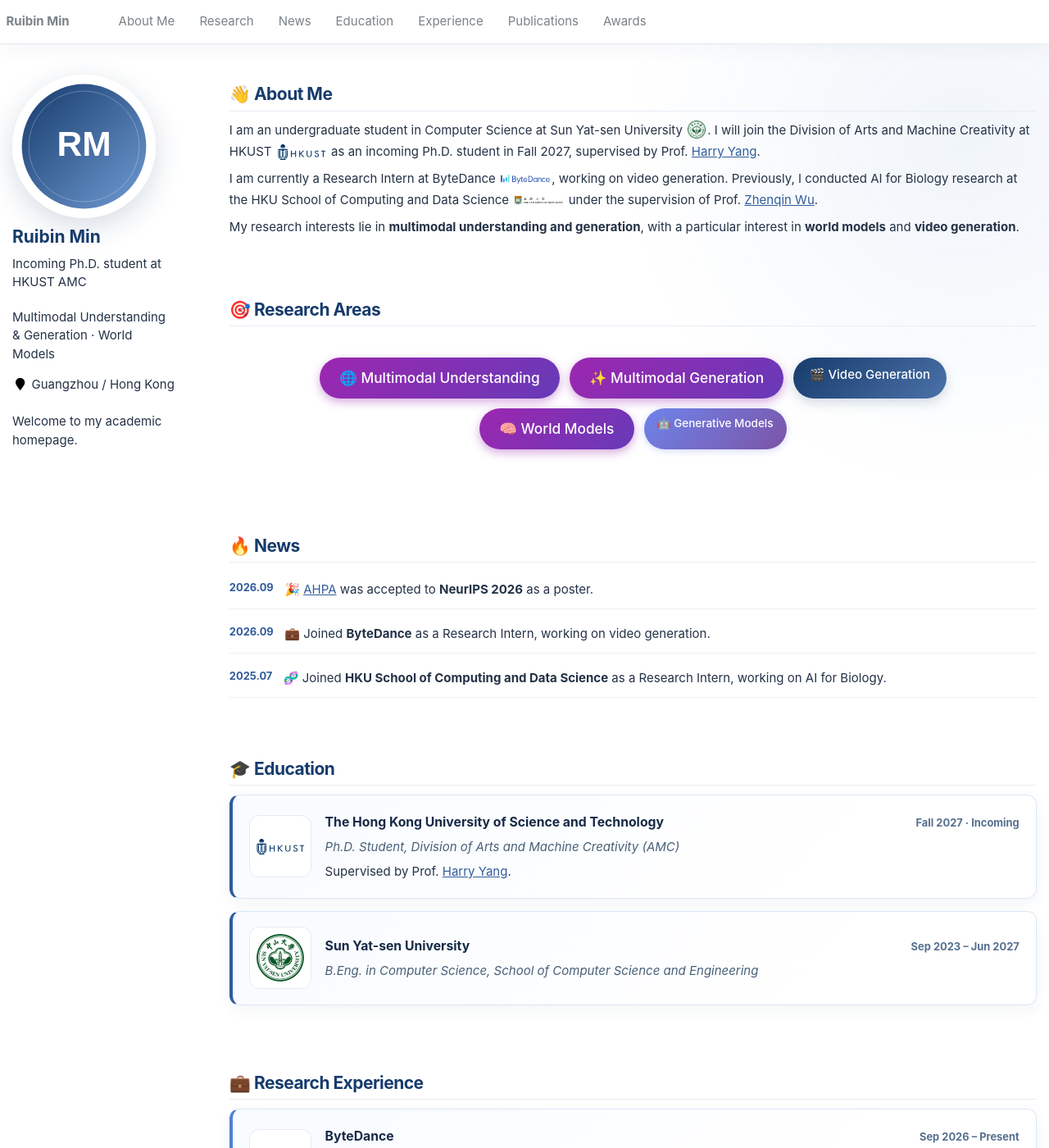
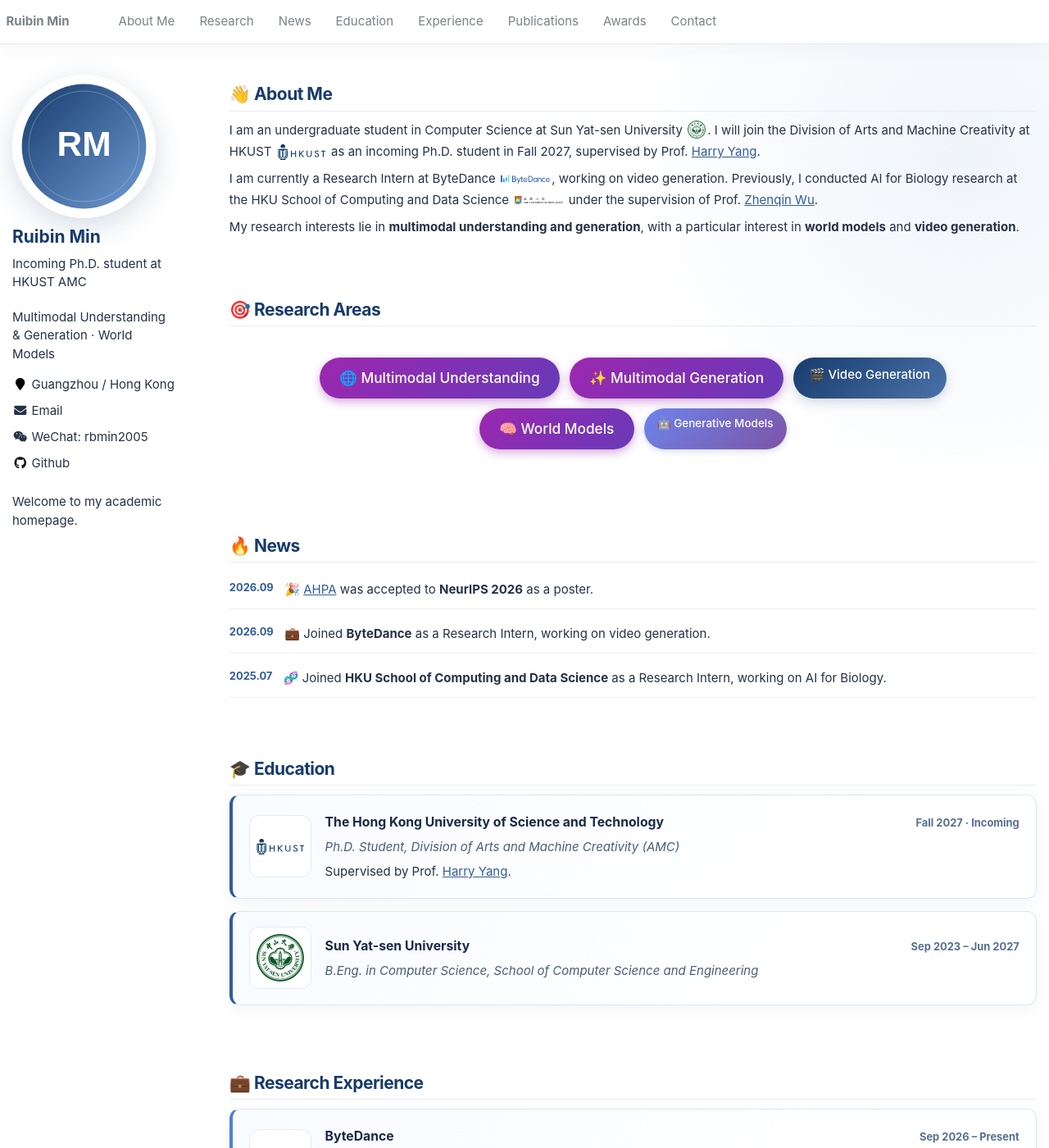
Before and after one commit to UIOSN/UIOSN.github.io, a Jekyll site: the page built from _pages/about.md, in a window 1280 px wide and 1400 px high. Shown: the whole window at 82% size. Built offline with Jekyll 4.4.1, drawn with Linux system fonts in a browser that asks for light colours; a script that is not in the unit is left out; some of the changed text lies outside the part shown.

Commit message:
Add contact details and GitHub profile

```diff
--- a/_config.yml
+++ b/_config.yml
@@ -11,7 +11,7 @@ title                    : "Ruibin Min"
 title_separator          : "-"
 name                     : "Ruibin Min"
 description              : "Multimodal Understanding & Generation · World Models"
-repository               : "ruibin-min/ruibin-min-homepage" # update to your GitHub owner/repository before publishing
+repository               : "UIOSN/UIOSN.github.io"
 google_scholar_stats_use_cdn : false
 
 # google analytics
@@ -32,7 +32,8 @@ author:
   pubmed           :
   googlescholar    :
   resume           :
-  email            :
+  email            : "ruibinmin@gmail.com"
+  wechat           : "rbmin2005"
   resume     : ""
   uri              :
   bitbucket        :
@@ -41,7 +42,7 @@ author:
   flickr           :
   facebook         :
   foursquare       :
-  github           :
+  github           : "UIOSN"
   google_plus      :
   keybase          :
   instagram        :
--- a/_data/navigation.yml
+++ b/_data/navigation.yml
@@ -20,3 +20,6 @@ main:
 
   - title: "Awards"
     url: "/#-honors-and-awards"
+
+  - title: "Contact"
+    url: "/#-contact"
--- a/_includes/author-profile.html
+++ b/_includes/author-profile.html
@@ -30,6 +30,9 @@
       {% endif %}
       {% if author.email %}
         <li><a href="mailto:{{ author.email }}"><i class="fas fa-fw fa-envelope" aria-hidden="true"></i> Email</a></li>
+      {% endif %}
+      {% if author.wechat %}
+        <li><i class="fab fa-fw fa-weixin" aria-hidden="true"></i> WeChat: {{ author.wechat }}</li>
       {% endif %}
       {% if author.keybase %}
         <li><a href="https://keybase.io/{{ author.keybase }}"><i class="fas fa-fw fa-key" aria-hidden="true"></i> Keybase</a></li>
@@ -124,7 +127,10 @@
         <a href="{{ author.uri }}"><i class="fas fa-fw fa-link" aria-hidden="true"></i></a>
       {% endif %}
       {% if author.email %}
-        <a href="mailto:{{ author.email }}"><i class="fas fa-fw fa-envelope" aria-hidden="true"></i></a>
+        <a href="mailto:{{ author.email }}" aria-label="Email"><i class="fas fa-fw fa-envelope" aria-hidden="true"></i></a>
+      {% endif %}
+      {% if author.wechat %}
+        <span class="mobile-wechat" title="WeChat: {{ author.wechat }}"><i class="fab fa-fw fa-weixin" aria-hidden="true"></i></span>
       {% endif %}
       {% if author.keybase %}
         <a href="https://keybase.io/{{ author.keybase }}"><i class="fas fa-fw fa-key" aria-hidden="true"></i></a>
@@ -160,7 +166,7 @@
         <a href="https://bitbucket.org/{{ author.bitbucket }}"><i class="fab fa-fw fa-bitbucket" aria-hidden="true"></i></a>
       {% endif %}
       {% if author.github %}
-        <a href="https://github.com/{{ author.github }}"><i class="fab fa-fw fa-github" aria-hidden="true"></i></a>
+        <a href="https://github.com/{{ author.github }}" aria-label="GitHub"><i class="fab fa-fw fa-github" aria-hidden="true"></i></a>
       {% endif %}
       {% if author.stackoverflow %}
         <a href="https://www.stackoverflow.com/users/{{ author.stackoverflow }}"><i class="fab fa-fw fa-stack-overflow" aria-hidden="true"></i></a>
@@ -218,9 +224,11 @@
 </div>
 
 <div class="author__visitor-map">
+  {% if site.clustrmaps.enabled %}
   <script type="text/javascript"
     id="clstr_globe"
     src="//clustrmaps.com/globe.js?d={{ site.clustrmaps.id }}">
   </script>
+  {% endif %}
   <p class="visitor-greeting">Welcome to my academic homepage.</p>
 </div>
--- a/_pages/about.md
+++ b/_pages/about.md
@@ -34,3 +34,7 @@ redirect_from:
 
 <span class='anchor' id='-honors-and-awards'></span>
 {% include_relative includes/honers.md %}
+<br>
+
+<span class='anchor' id='-contact'></span>
+{% include_relative includes/contact.md %}
--- /dev/null
+++ b/_pages/includes/contact.md
@@ -0,0 +1,16 @@
+# 📬 Contact
+
+<div class="contact-grid">
+  <a class="contact-card" href="mailto:ruibinmin@gmail.com">
+    <i class="fas fa-envelope" aria-hidden="true"></i>
+    <span><small>Email</small>ruibinmin@gmail.com</span>
+  </a>
+  <a class="contact-card" href="https://github.com/UIOSN">
+    <i class="fab fa-github" aria-hidden="true"></i>
+    <span><small>GitHub</small>github.com/UIOSN</span>
+  </a>
+  <div class="contact-card">
+    <i class="fab fa-weixin" aria-hidden="true"></i>
+    <span><small>WeChat</small>rbmin2005</span>
+  </div>
+</div>
--- a/assets/css/main.scss
+++ b/assets/css/main.scss
@@ -330,6 +330,54 @@ body {
   border-radius: 11px;
 }
 
+.contact-grid {
+  display: grid;
+  grid-template-columns: repeat(3, minmax(0, 1fr));
+  gap: 0.8rem;
+}
+
+.contact-card {
+  display: flex;
+  align-items: center;
+  gap: 0.75rem;
+  min-width: 0;
+  padding: 0.95rem 1rem;
+  color: #243246 !important;
+  background: #f8fbff;
+  border: 1px solid #dbe7f5;
+  border-radius: 11px;
+  text-decoration: none !important;
+  transition: transform 160ms ease, border-color 160ms ease;
+}
+
+.contact-card:hover {
+  transform: translateY(-2px);
+  border-color: #7da0cb;
+}
+
+.contact-card > i {
+  flex: 0 0 auto;
+  color: #315c9b;
+  font-size: 1.3rem;
+}
+
+.contact-card span {
+  min-width: 0;
+  overflow-wrap: anywhere;
+  font-size: 0.88rem;
+  font-weight: 650;
+}
+
+.contact-card small {
+  display: block;
+  margin-bottom: 0.12rem;
+  color: #667a92;
+  font-size: 0.72rem;
+  font-weight: 600;
+  text-transform: uppercase;
+  letter-spacing: 0.06em;
+}
+
 @media (max-width: 700px) {
   .masthead__menu-home-item { display: table-cell !important; }
   .institution-row { align-items: flex-start; }
@@ -337,4 +385,5 @@ body {
   .institution-heading { flex-direction: column; gap: 0.2rem; }
   .publication-card { grid-template-columns: 1fr; }
   .award-grid { grid-template-columns: 1fr; }
+  .contact-grid { grid-template-columns: 1fr; }
 }
```
Also changed, not shown: README.md (+2 -1 lines).
